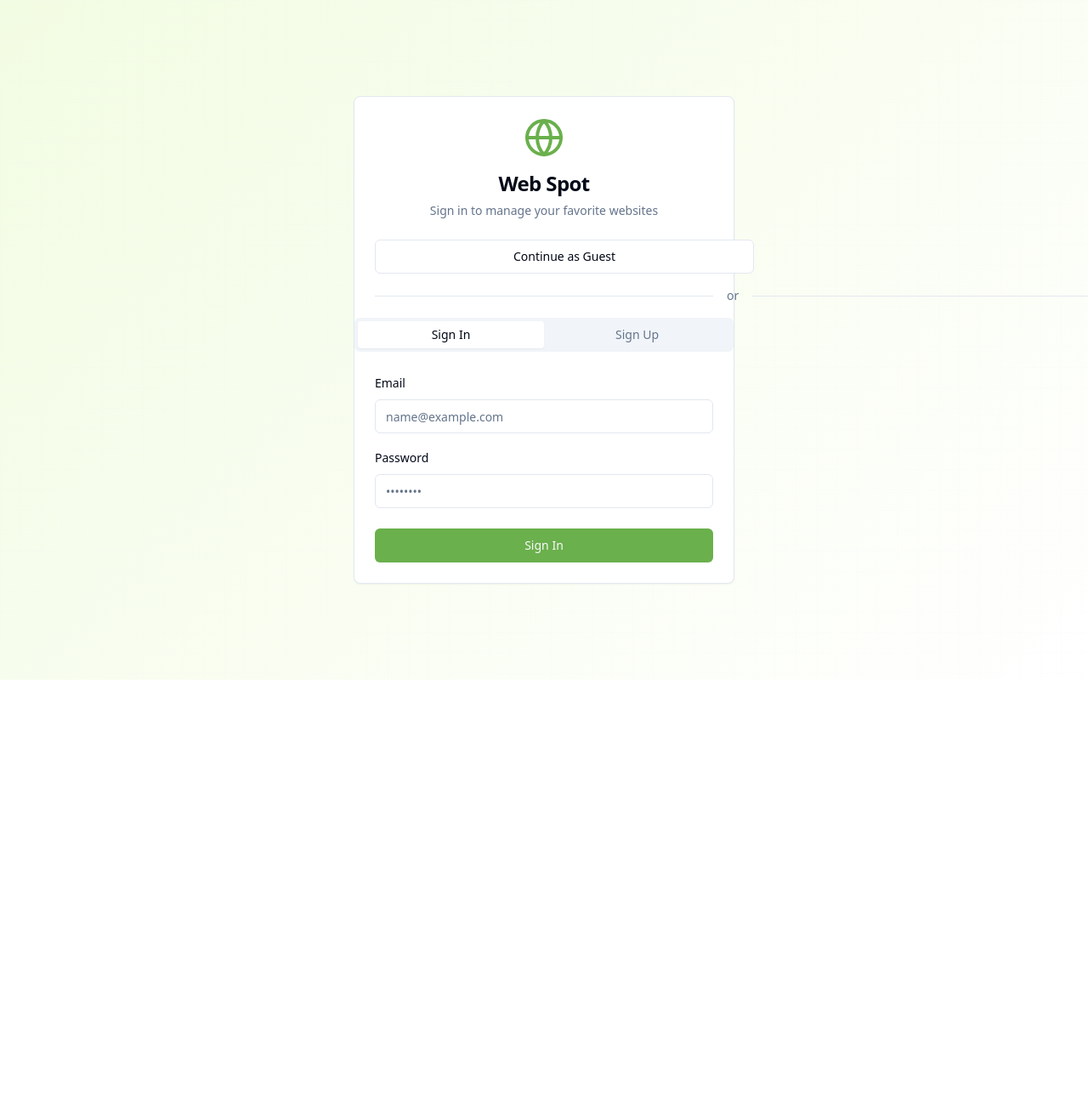
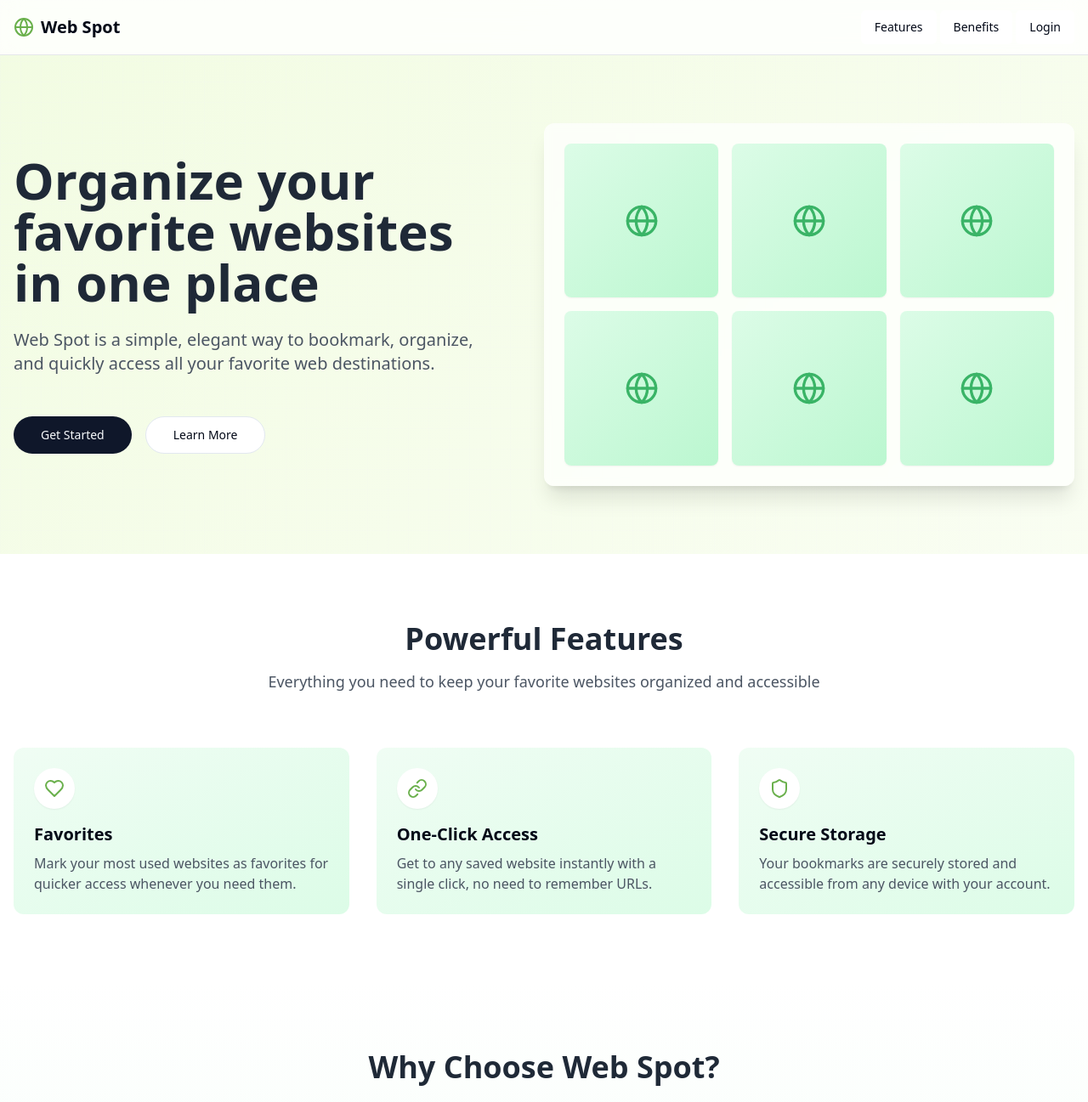
Before and after one commit to Mobarak786/favorite-web-spots, a React (Vite) app: page / in a window 1280 px wide. Before the commit this address led to /auth. Shown: the top 1297 px of the page at 85% size. Before the commit the page ends 800 px from the top, so only its background shows below. Built offline with nearby package versions, Linux system fonts and the light colour scheme.

Commit message:
Add landing page
Implement a minimal landing page to describe the MVP and its features.

```diff
--- a/src/App.tsx
+++ b/src/App.tsx
@@ -10,6 +10,7 @@ import NotFound from "./pages/NotFound";
 import React from "react";
 import { AuthProvider } from "./contexts/AuthContext";
 import AuthGuard from "./components/AuthGuard";
+import LandingPage from "./pages/LandingPage";
 
 // Create a new QueryClient instance
 const queryClient = new QueryClient();
@@ -24,8 +25,9 @@ const App = () => {
             <Sonner />
             <BrowserRouter>
               <Routes>
+                <Route path="/" element={<LandingPage />} />
                 <Route path="/auth" element={<Auth />} />
-                <Route path="/" element={<AuthGuard><Index /></AuthGuard>} />
+                <Route path="/dashboard" element={<AuthGuard><Index /></AuthGuard>} />
                 {/* ADD ALL CUSTOM ROUTES ABOVE THE CATCH-ALL "*" ROUTE */}
                 <Route path="*" element={<NotFound />} />
               </Routes>
--- a/src/components/Header.tsx
+++ b/src/components/Header.tsx
@@ -11,7 +11,7 @@ const Header: React.FC = () => {
   return (
     <header className="fixed w-full top-0 z-10 bg-white/80 backdrop-blur-md border-b border-gray-200">
       <div className="container mx-auto px-4 h-16 flex items-center justify-between">
-        <NavLink to="/" className="flex items-center gap-2">
+        <NavLink to="/dashboard" className="flex items-center gap-2">
           <Globe className="h-6 w-6 text-spot-primary" />
           <span className="font-semibold text-xl">Web Spot</span>
         </NavLink>
--- /dev/null
+++ b/src/pages/LandingPage.tsx
@@ -0,0 +1,207 @@
+
+import React from 'react';
+import { Button } from '@/components/ui/button';
+import { Link } from 'react-router-dom';
+import { NavigationMenu, NavigationMenuItem, NavigationMenuLink, NavigationMenuList, navigationMenuTriggerStyle } from "@/components/ui/navigation-menu";
+import { CheckCircle, Globe, Heart, LinkIcon, Shield } from 'lucide-react';
+
+const LandingPage: React.FC = () => {
+  return (
+    <div className="min-h-screen bg-grid-pattern bg-green-gradient flex flex-col">
+      {/* Navigation */}
+      <header className="w-full bg-white/80 backdrop-blur-md border-b border-gray-200">
+        <div className="container mx-auto px-4 h-16 flex items-center justify-between">
+          <div className="flex items-center gap-2">
+            <Globe className="h-6 w-6 text-spot-primary" />
+            <span className="font-semibold text-xl">Web Spot</span>
+          </div>
+
+          <NavigationMenu>
+            <NavigationMenuList>
+              <NavigationMenuItem>
+                <Link to="#features">
+                  <NavigationMenuLink className={navigationMenuTriggerStyle()}>
+                    Features
+                  </NavigationMenuLink>
+                </Link>
+              </NavigationMenuItem>
+              <NavigationMenuItem>
+                <Link to="#benefits">
+                  <NavigationMenuLink className={navigationMenuTriggerStyle()}>
+                    Benefits
+                  </NavigationMenuLink>
+                </Link>
+              </NavigationMenuItem>
+              <NavigationMenuItem>
+                <Link to="/auth">
+                  <NavigationMenuLink className={navigationMenuTriggerStyle()}>
+                    Login
+                  </NavigationMenuLink>
+                </Link>
+              </NavigationMenuItem>
+            </NavigationMenuList>
+          </NavigationMenu>
+        </div>
+      </header>
+
+      {/* Hero Section */}
+      <section className="py-20 flex-grow flex items-center">
+        <div className="container mx-auto px-4">
+          <div className="flex flex-col md:flex-row items-center gap-12">
+            <div className="flex-1 space-y-6">
+              <h1 className="text-4xl sm:text-5xl md:text-6xl font-bold text-gray-800">
+                Organize your favorite websites in one place
+              </h1>
+              <p className="text-xl text-gray-600 max-w-2xl">
+                Web Spot is a simple, elegant way to bookmark, organize, and quickly access all your favorite web destinations.
+              </p>
+              <div className="flex flex-wrap gap-4 pt-6">
+                <Button asChild size="lg" className="rounded-full">
+                  <Link to="/auth">Get Started</Link>
+                </Button>
+                <Button asChild variant="outline" size="lg" className="rounded-full">
+                  <Link to="#features">Learn More</Link>
+                </Button>
+              </div>
+            </div>
+            <div className="flex-1 p-6 bg-white/70 rounded-xl shadow-xl backdrop-blur-sm">
+              <div className="grid grid-cols-2 sm:grid-cols-3 gap-4">
+                {[1, 2, 3, 4, 5, 6].map((i) => (
+                  <div key={i} className="aspect-square bg-gradient-to-br from-green-100 to-green-200 rounded-lg flex items-center justify-center p-4 shadow-sm">
+                    <Globe className="w-10 h-10 text-green-600 opacity-80" />
+                  </div>
+                ))}
+              </div>
+            </div>
+          </div>
+        </div>
+      </section>
+
+      {/* Features Section */}
+      <section id="features" className="py-20 bg-white">
+        <div className="container mx-auto px-4">
+          <div className="text-center mb-16">
+            <h2 className="text-3xl md:text-4xl font-bold text-gray-800 mb-4">
+              Powerful Features
+            </h2>
+            <p className="text-lg text-gray-600 max-w-2xl mx-auto">
+              Everything you need to keep your favorite websites organized and accessible
+            </p>
+          </div>
+
+          <div className="grid md:grid-cols-3 gap-8">
+            <div className="bg-gradient-to-br from-green-50 to-green-100 p-6 rounded-xl">
+              <div className="bg-white w-12 h-12 rounded-full flex items-center justify-center mb-4 shadow-sm">
+                <Heart className="h-6 w-6 text-spot-primary" />
+              </div>
+              <h3 className="text-xl font-bold mb-2">Favorites</h3>
+              <p className="text-gray-600">
+                Mark your most used websites as favorites for quicker access whenever you need them.
+              </p>
+            </div>
+
+            <div className="bg-gradient-to-br from-green-50 to-green-100 p-6 rounded-xl">
+              <div className="bg-white w-12 h-12 rounded-full flex items-center justify-center mb-4 shadow-sm">
+                <LinkIcon className="h-6 w-6 text-spot-primary" />
+              </div>
+              <h3 className="text-xl font-bold mb-2">One-Click Access</h3>
+              <p className="text-gray-600">
+                Get to any saved website instantly with a single click, no need to remember URLs.
+              </p>
+            </div>
+
+            <div className="bg-gradient-to-br from-green-50 to-green-100 p-6 rounded-xl">
+              <div className="bg-white w-12 h-12 rounded-full flex items-center justify-center mb-4 shadow-sm">
+                <Shield className="h-6 w-6 text-spot-primary" />
+              </div>
+              <h3 className="text-xl font-bold mb-2">Secure Storage</h3>
+              <p className="text-gray-600">
+                Your bookmarks are securely stored and accessible from any device with your account.
+              </p>
+            </div>
+          </div>
+        </div>
+      </section>
+
+      {/* Benefits Section */}
+      <section id="benefits" className="py-20 bg-gradient-to-b from-white to-green-50">
+        <div className="container mx-auto px-4">
+          <div className="text-center mb-16">
+            <h2 className="text-3xl md:text-4xl font-bold text-gray-800 mb-4">
+              Why Choose Web Spot?
+            </h2>
+            <p className="text-lg text-gray-600 max-w-2xl mx-auto">
+              Discover how Web Spot can transform the way you browse the internet
+            </p>
+          </div>
+
+          <div className="max-w-3xl mx-auto space-y-6">
+            <div className="flex items-start gap-4">
+              <CheckCircle className="h-6 w-6 text-spot-primary mt-1 flex-shrink-0" />
+              <div>
+                <h3 className="text-lg font-semibold">Save Time</h3>
+                <p className="text-gray-600">Stop wasting time searching for websites you've visited before. With Web Spot, they're just a click away.</p>
+              </div>
+            </div>
+
+            <div className="flex items-start gap-4">
+              <CheckCircle className="h-6 w-6 text-spot-primary mt-1 flex-shrink-0" />
+              <div>
+                <h3 className="text-lg font-semibold">Stay Organized</h3>
+                <p className="text-gray-600">Easily manage your growing collection of websites with our intuitive interface.</p>
+              </div>
+            </div>
+
+            <div className="flex items-start gap-4">
+              <CheckCircle className="h-6 w-6 text-spot-primary mt-1 flex-shrink-0" />
+              <div>
+                <h3 className="text-lg font-semibold">Access Anywhere</h3>
+                <p className="text-gray-600">Your favorite websites are available on any device, anywhere you go with your account.</p>
+              </div>
+            </div>
+
+            <div className="flex items-start gap-4">
+              <CheckCircle className="h-6 w-6 text-spot-primary mt-1 flex-shrink-0" />
+              <div>
+                <h3 className="text-lg font-semibold">Free to Use</h3>
+                <p className="text-gray-600">Get started with our free plan that gives you access to all essential features.</p>
+              </div>
+            </div>
+          </div>
+        </div>
+      </section>
+
+      {/* CTA Section */}
+      <section className="py-20 bg-spot-primary text-white">
+        <div className="container mx-auto px-4 text-center">
+          <h2 className="text-3xl md:text-4xl font-bold mb-6">Ready to organize your web world?</h2>
+          <p className="text-xl mb-8 max-w-2xl mx-auto">
+            Join thousands of users who have simplified their online experience with Web Spot.
+          </p>
+          <Button asChild size="lg" variant="secondary" className="rounded-full">
+            <Link to="/auth">Get Started Now</Link>
+          </Button>
+        </div>
+      </section>
+
+      {/* Footer */}
+      <footer className="bg-white/80 backdrop-blur-sm border-t border-gray-200">
+        <div className="container mx-auto px-4 py-8">
+          <div className="flex flex-col sm:flex-row justify-between items-center gap-4">
+            <div className="flex items-center gap-2">
+              <Globe className="h-6 w-6 text-spot-primary" />
+              <span className="font-semibold">Web Spot</span>
+            </div>
+            <p className="text-gray-600">© {new Date().getFullYear()} Web Spots. All rights reserved.</p>
+            <div className="flex items-center gap-6">
+              <a href="#privacy" className="text-gray-600 hover:text-spot-primary transition-colors">Privacy Policy</a>
+              <a href="#terms" className="text-gray-600 hover:text-spot-primary transition-colors">Terms of Service</a>
+            </div>
+          </div>
+        </div>
+      </footer>
+    </div>
+  );
+};
+
+export default LandingPage;
```
